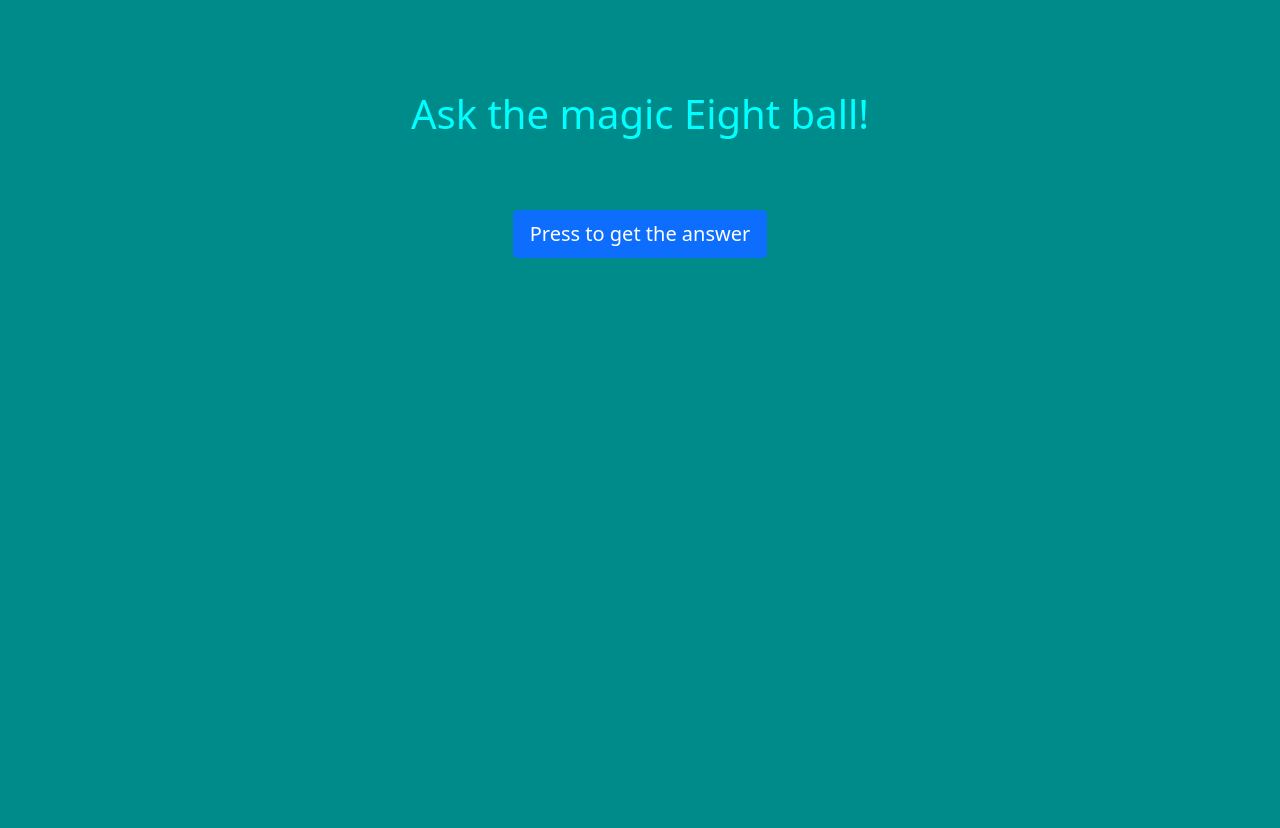
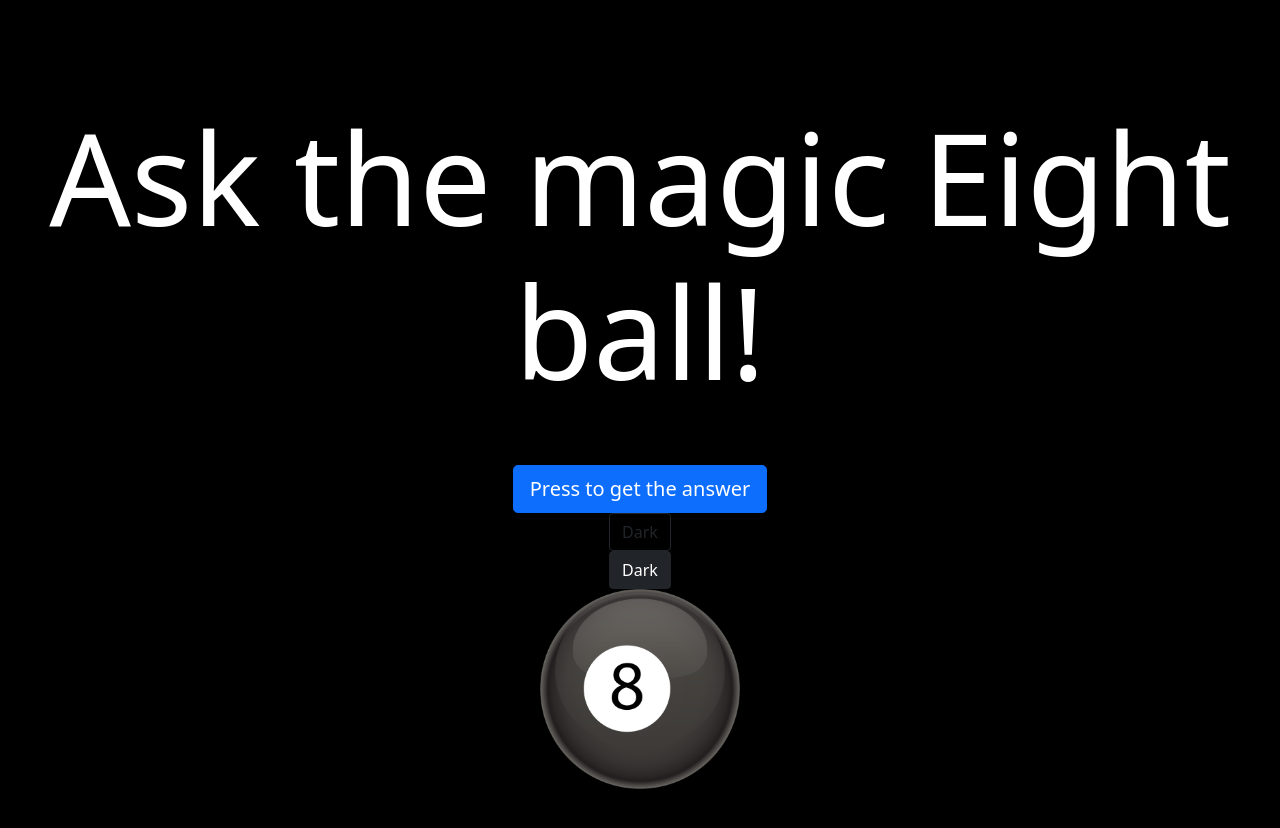
Before and after one commit to codestudio1/eight-ball, a plain HTML site: page index.html in a window 1280 px wide. Before the commit the page ends 800 px from the top, so only its background shows below. Drawn offline with nearby package versions, Linux system fonts and the light colour scheme.

Commit message:
adde black and image

```diff
--- a/css/styles.css
+++ b/css/styles.css
@@ -1,18 +1,27 @@
 body {
-  background-color: darkcyan;
+  background-color: black;
   text-align: center;
 }
 
 h1 {
-  text-align: center;
-  color: aqua;
-  size: 10rem;
-}
-.top-section {
-  padding-top: 5%;
+  color: white;
+  font-size: 8rem;
 }
 
+p {
+  color: white;
+  font-size: 4rem;
+}
+
+/* .top-section {
+  padding-top: 5%;
+} */
+
 .div {
-  padding-top: 5%;
-  padding-bottom: 2%;
+  padding-top: 50px;
+  padding-bottom: 50px;
 }
+
+.picture {
+  max-width: 200px;
+}
--- a/index.html
+++ b/index.html
@@ -30,6 +30,12 @@
     <div class="div middle-section">
 
         <button type="button" class="center btn btn-primary btn-lg" onclick="magicAnswer()">Press to get the answer</button>
+        <br>
+        <button type="button" class="btn btn-outline-dark">Dark</button>
+        <br>
+        <button type="button" class="btn btn-dark">Dark</button>
+        <br>
+        <img class="picture" src="images/8ball.png" alt="" onclick="magicAnswer()">
 
     </div>
 
```
Also changed, not shown: images/8ball.png (added).
